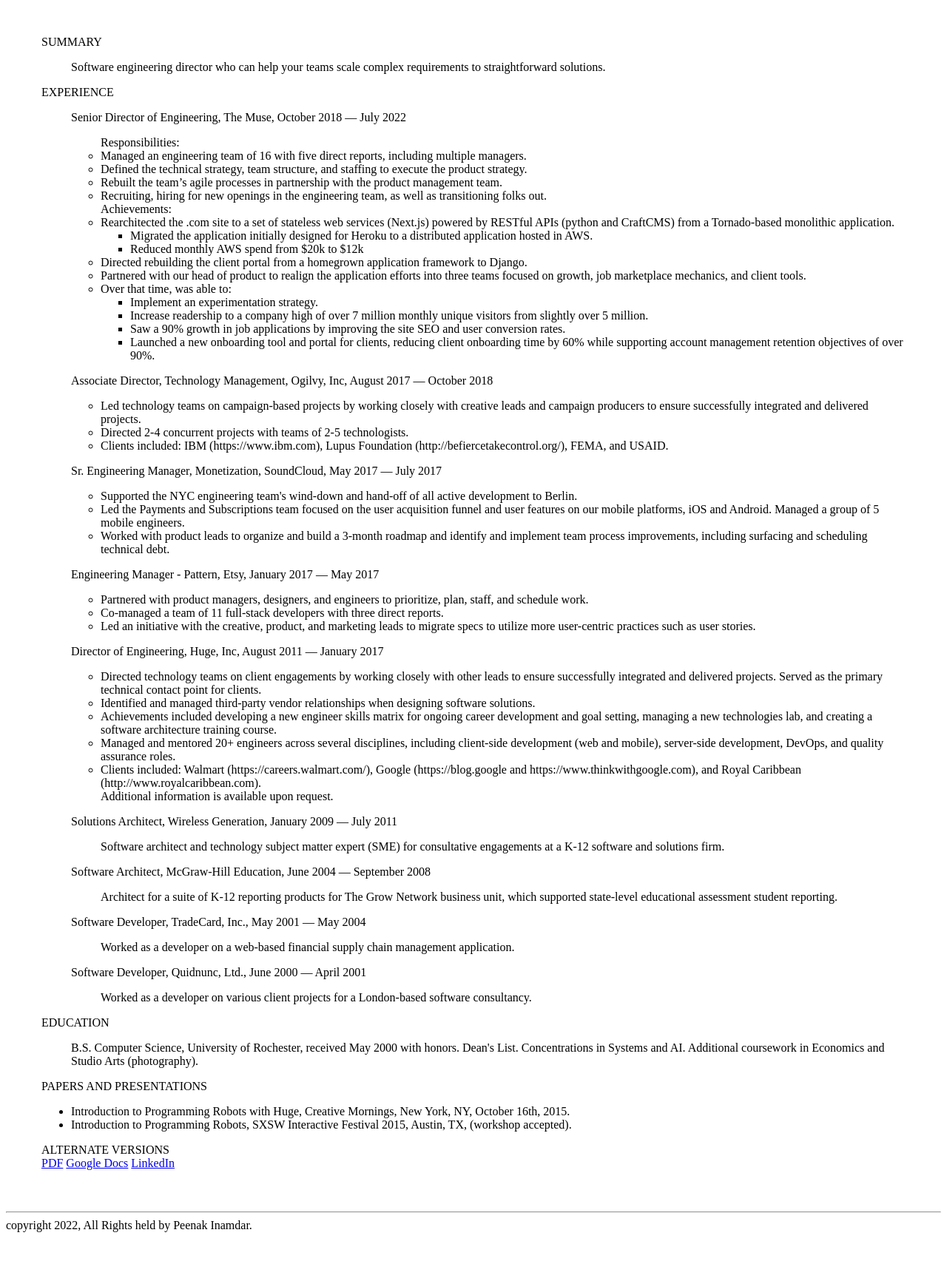
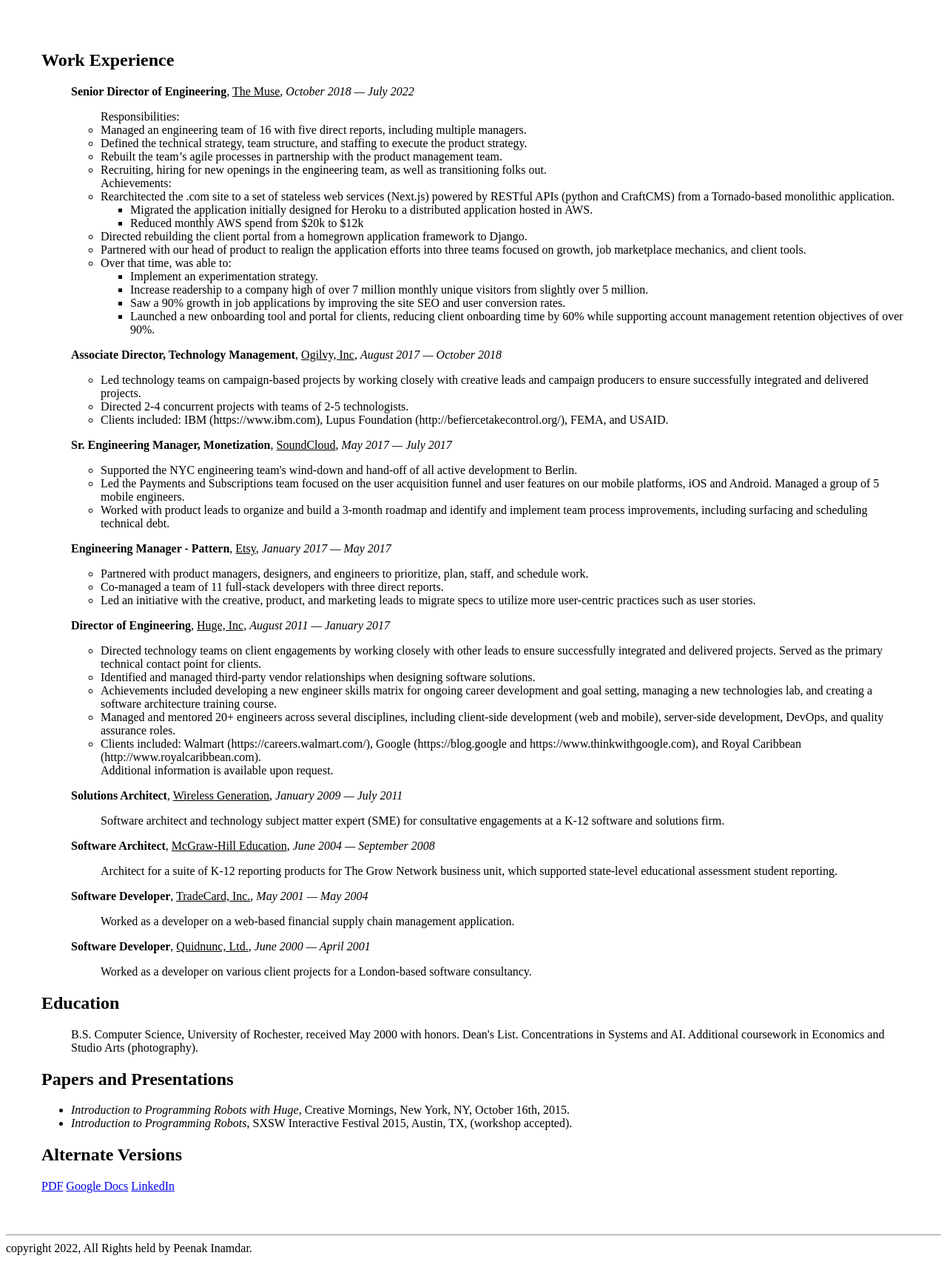
Before and after one commit to overengineeredit/overengineeredsite, a Django app: page /resume in a window 1280 px wide. Shown: the part 53-1758 px from the top of the page at 74% size. Before the commit the page ends 1719 px from the top, so only its background shows below. Run offline with Django 3.2, Linux system fonts and the light colour scheme; parts of the project's set-up code (start-up, migrations or seed data) failed here and were passed over.

Commit message:
added additional styling for the resume

```diff
--- a/overengineeredsite/static/overengineeredsite.css
+++ b/overengineeredsite/static/overengineeredsite.css
@@ -41,6 +41,20 @@
     padding: 3em;
 }
 
+/* Resume */
+job_title {
+    font-weight: bold
+}
+
+company {
+    text-decoration: underline;
+}
+
+dates {
+    font-style: italic;
+}
+
+/* Footer */
 footer {
     float: bottom;
 }
--- a/overengineeredsite/template/personal_site/resume.html
+++ b/overengineeredsite/template/personal_site/resume.html
@@ -5,18 +5,13 @@
 
 {% block content %}
 
-<section>SUMMARY</section>
-<ul>
-    Software engineering director who can help your teams scale complex requirements to straightforward
-    solutions.
-</ul>
-<section>EXPERIENCE</section>
+<section><h2>Work Experience</h2></section>
 <job_positions>
     <ul>
         <job_position>
             <job_title>Senior Director of Engineering</job_title>, <company>The Muse</company>, <dates>
                 <start_date>October 2018</start_date> &mdash; <end_date>July 2022</end_date>
-            </dates><br />
+            </dates>
             <desscription>
                 <p>
                     <responsibilities>
@@ -217,22 +212,21 @@
         </job_position>
     </ul>
 </job_positions>
-<section>EDUCATION</section>
+<section><h2>Education</h2></section>
 <ul>
+    B.S. Computer Science, University of Rochester, received May 2000 with honors. Dean's List. Concentrations
+    in Systems and AI. Additional coursework in Economics and Studio Arts (photography).
+</ul>
 
-    B.S. Computer Science, University of Rochester, received May 2000 with honors. Dean's List. Concentrations
-    in Systems and AI. Additional coursework in Economics and Studio Arts (photography). </ul>
-
-
-<section>PAPERS AND PRESENTATIONS</section>
+<section><h2>Papers and Presentations</h2></section>
 <ul>
-    <li>Introduction to Programming Robots with Huge, Creative Mornings, New York, NY, October 16th, 2015.
+    <li><em>Introduction to Programming Robots with Huge</em>, Creative Mornings, New York, NY, October 16th, 2015.
     </li>
-    <li>Introduction to Programming Robots, SXSW Interactive Festival 2015, Austin, TX, (workshop accepted).
+    <li><em>Introduction to Programming Robots</em>, SXSW Interactive Festival 2015, Austin, TX, (workshop accepted).
     </li>
 </ul>
 
-<section>ALTERNATE VERSIONS</section>
+<section><h2>Alternate Versions</h2></section>
 <versions>
     <version><a href="{% static 'Peenak_Inamdar_Resume.pdf' %}">PDF</a></version>
     <version><a href="https://docs.google.com/document/d/1ivjXt8QnoDttycUFzx3JwWJKdB9RbtzHRd61YDeVAwg/edit?usp=sharing">Google Docs</a></version>
```
